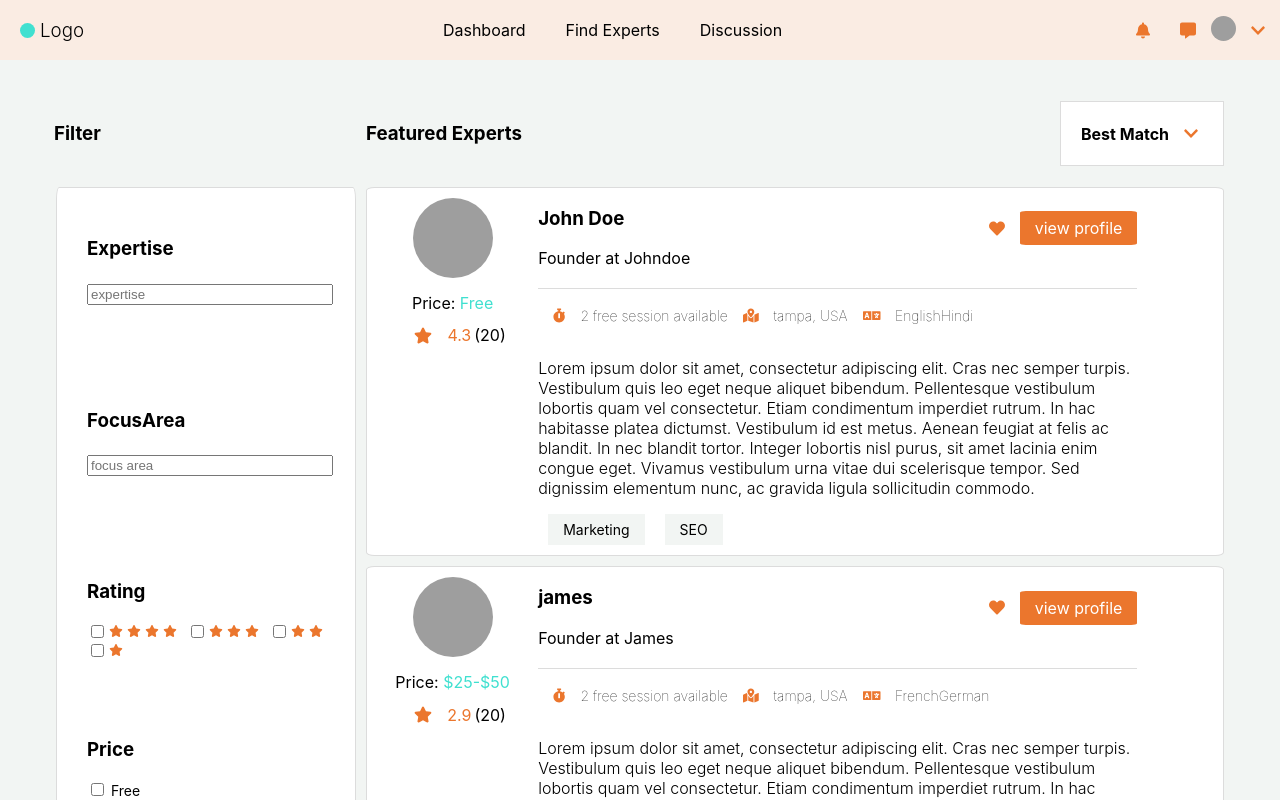
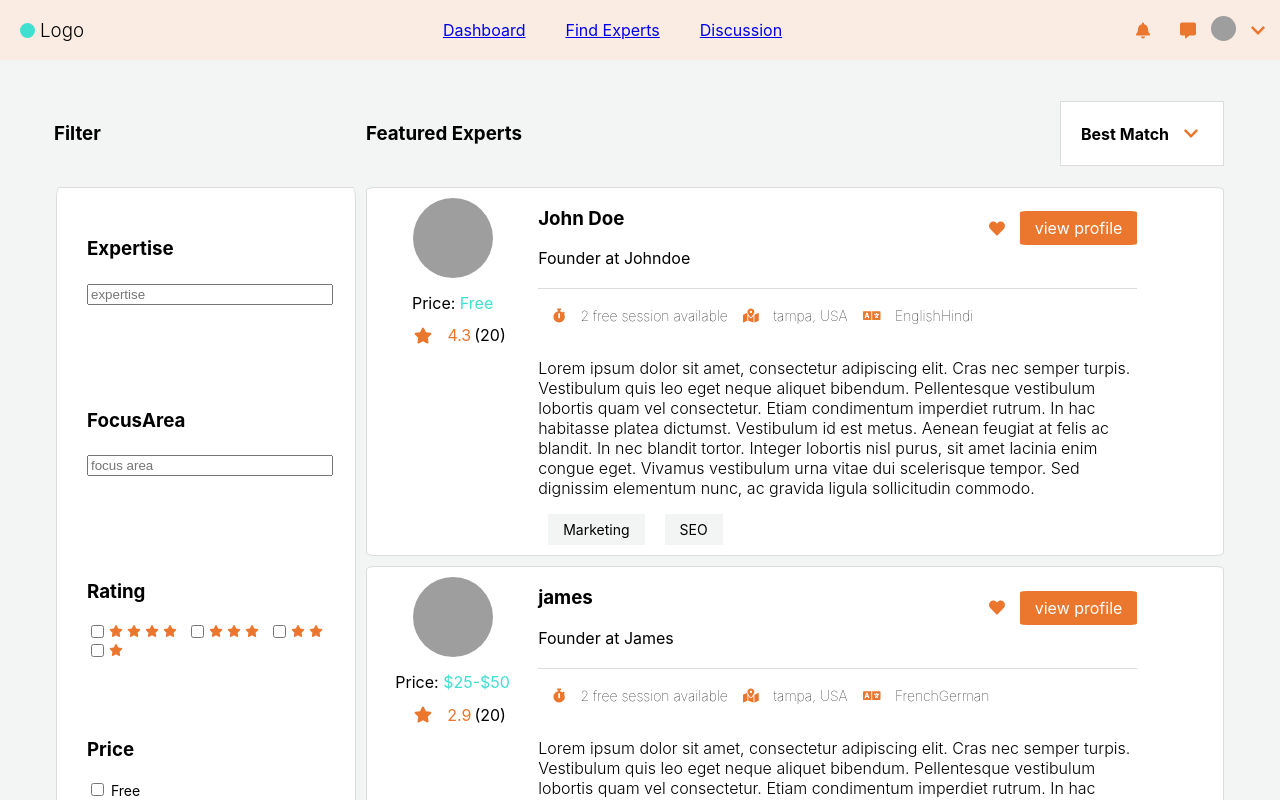
Before and after one commit to tinkuparmar19/expert-filter, a React (Create React App) app: page / in a window 1280 px wide. Shown: the top 800 px of the page. Built offline with nearby package versions, Linux system fonts and the light colour scheme; grey boxes are pictures that could not be loaded.

Commit message:
fix production error

```diff
--- a/src/components/experts/ExpertList.js
+++ b/src/components/experts/ExpertList.js
@@ -6,7 +6,7 @@ import {FontAwesomeIcon} from '@fortawesome/react-fontawesome'
 import {faChevronDown} from '@fortawesome/free-solid-svg-icons'
 
 function ExpertList() {
-    const {state, dispatch} = useContext(userContext)
+    const {state} = useContext(userContext)
     return (
         <div className='expertlist'>
             <p className='match'>
--- a/src/components/filters/Expertise/Expertise.js
+++ b/src/components/filters/Expertise/Expertise.js
@@ -8,11 +8,11 @@ import {faTimes} from '@fortawesome/free-solid-svg-icons'
 function Expertise() {
     const [query, setQuery] = useState('')
     const [expertise, setExpertise] = useState([])
-    const {state, dispatch} = useContext(userContext)
+    const {dispatch} = useContext(userContext)
 
 
     const handleSubmit = (e) => {
-        if(e.key == 'Enter' && query !== '') {
+        if(e.key === 'Enter' && query !== '') {
             setExpertise(prevState => {
                 prevState =  prevState.concat(query)
                 dispatch({type: 'DELETE_EXPERTISE', payload: query})
--- a/src/components/filters/FocusArea/FocusArea.js
+++ b/src/components/filters/FocusArea/FocusArea.js
@@ -1,4 +1,4 @@
-import React, {useState, useContext} from 'react'
+import React, {useState} from 'react'
 import '../Expertise/Expertise.css'
 import {FontAwesomeIcon} from '@fortawesome/react-fontawesome'
 import {faTimes} from '@fortawesome/free-solid-svg-icons'
@@ -10,7 +10,7 @@ function FocusArea() {
 
 
     const handleSubmit = (e) => {
-        if(e.key == 'Enter' && query !== '') {
+        if(e.key === 'Enter' && query !== '') {
             setFocus(prevState => {
                 prevState =  prevState.concat(query)
                 return prevState
--- a/src/components/filters/Languages/Languages.js
+++ b/src/components/filters/Languages/Languages.js
@@ -5,8 +5,9 @@ import './Languages.css'
 function Languages(props) {
     const {languages} = props
     const [sortLanguage, setSortLanguage] = useState([])
-    const {state, dispatch} = useContext(userContext)
+    const {dispatch} = useContext(userContext)
 
+    console.log(sortLanguage)
     const handleChange = (e, data) => {
         if(e.target.checked) {
             setSortLanguage(prevState => {
--- a/src/components/filters/Price/Price.js
+++ b/src/components/filters/Price/Price.js
@@ -5,8 +5,9 @@ import './Price.css'
 function Price(props) {
     const {price} = props
     const [sortPrice, setSortPrice] = useState([])
-    const {state, dispatch} = useContext(userContext)
+    const {dispatch} = useContext(userContext)
 
+    console.log(sortPrice)
     const handleChange = (e, data) => {
         if(e.target.checked) {
             setSortPrice(prevState => {
--- a/src/components/filters/Rating/Rating.js
+++ b/src/components/filters/Rating/Rating.js
@@ -7,8 +7,9 @@ import { userContext } from '../../App'
 function Rating(props) {
     const {rating} = props
     const [sortRating, setSortRating] = useState([])
-    const {state, dispatch} = useContext(userContext)
+    const {dispatch} = useContext(userContext)
 
+    console.log(sortRating)
     const handleChange = (e, data) => {
         if(e.target.checked) {
             setSortRating(prevState => {
--- a/src/components/navbar/Navbar.js
+++ b/src/components/navbar/Navbar.js
@@ -11,15 +11,15 @@ function Navbar() {
                 <h3 className='logo'>Logo</h3>
             </div>
             <div className='links'>
-                <a className='link'>Dashboard</a>
-                <a className='link'>Find Experts</a>
-                <a className='link'>Discussion</a>
+                <a className='link' href='#'>Dashboard</a>
+                <a className='link' href='#'>Find Experts</a>
+                <a className='link' href='#'>Discussion</a>
             </div>
             <div className='userinfo'>
                 <FontAwesomeIcon icon={faBell} className='icon'/>
                 <FontAwesomeIcon icon={faCommentAlt} className='icon'/>
                 <div >
-                    <img className='icon_image' src='https://images.unsplash.com/photo-1568602471122-7832951cc4c5?ixlib=rb-1.2.1&ixid=MXwxMjA3fDB8MHxwaG90by1wYWdlfHx8fGVufDB8fHw%3D&auto=format&fit=crop&w=750&q=80'/>
+                    <img className='icon_image' src='https://images.unsplash.com/photo-1568602471122-7832951cc4c5?ixlib=rb-1.2.1&ixid=MXwxMjA3fDB8MHxwaG90by1wYWdlfHx8fGVufDB8fHw%3D&auto=format&fit=crop&w=750&q=80' alt=''/>
                     <FontAwesomeIcon icon={faChevronDown} className='icon'/>
                 </div>
             </div>
```
